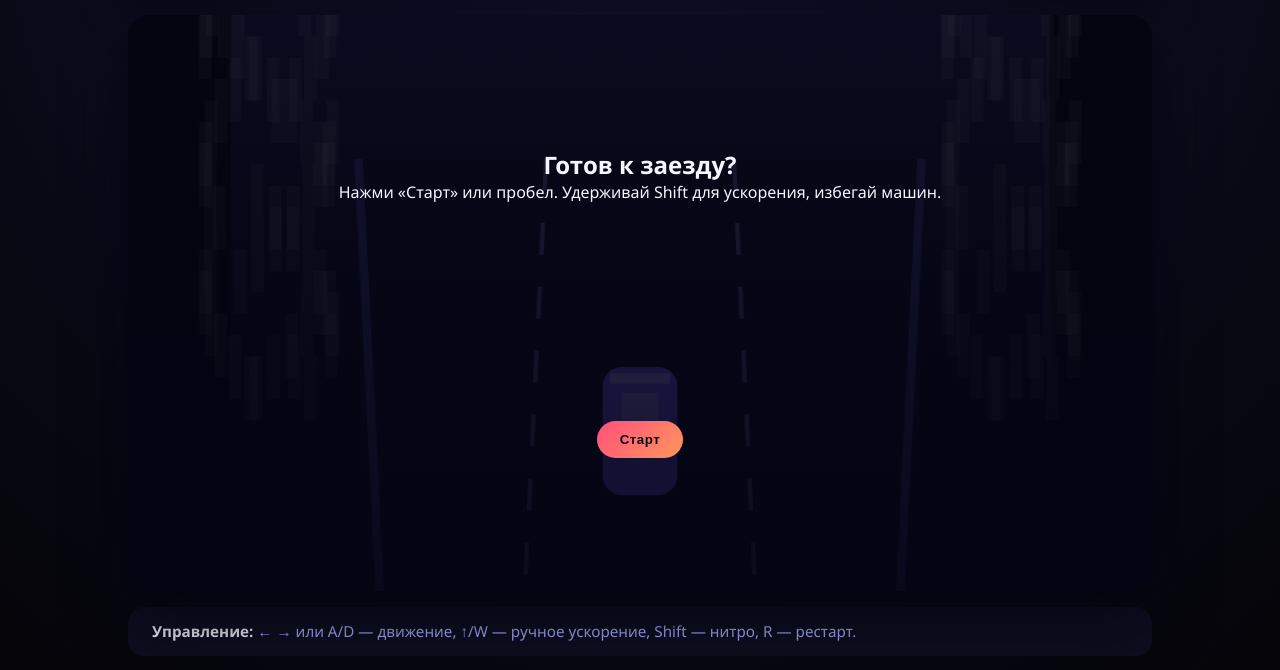
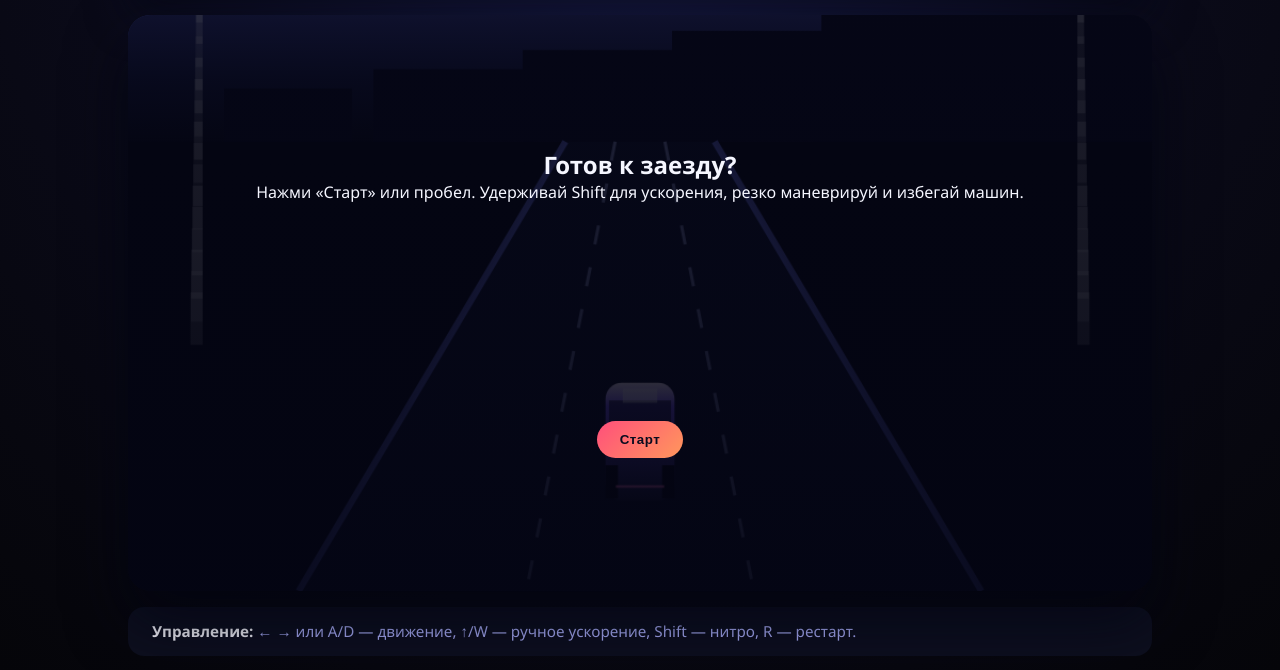
Before and after one commit to Maxicle1/test, a plain HTML site: page index.html in a window 1280 px wide. Shown: the part 130-800 px from the top of the page. Drawn offline with Linux system fonts and the light colour scheme.

Commit message:
Enhance racing game 3D look

```diff
--- a/index.html
+++ b/index.html
@@ -17,7 +17,7 @@
     }
 
     body {
-      background: radial-gradient(circle at top, #1a1b3a 0%, #0a0a18 60%, #050509 100%);
+      background: radial-gradient(circle at top, #20245c 0%, #0a0a18 55%, #050509 100%);
       color: #e5e7ff;
       min-height: 100vh;
       display: grid;
@@ -63,7 +63,7 @@
       border-radius: 22px;
       overflow: hidden;
       box-shadow: 0 30px 60px rgba(3, 4, 18, 0.75);
-      background: #05050c;
+      background: #03040d;
     }
 
     canvas {
@@ -118,7 +118,7 @@
     <header>
       <div>
         <h1>Neon Rush</h1>
-        <p>Ночная трасса, ускорение, неоновые обочины. Уходи от трафика, собирай ускорения и набирай очки.</p>
+        <p>Ночная трасса с псевдо‑3D перспективой, ускорение и неоновые обочины. Уходи от трафика, собирай ускорения и набирай очки.</p>
       </div>
       <div class="hud">
         <div>Скорость: <span id="speed">0</span> км/ч</div>
@@ -132,7 +132,7 @@
       <div id="overlay" class="overlay">
         <div>
           <h2>Готов к заезду?</h2>
-          <p>Нажми «Старт» или пробел. Удерживай Shift для ускорения, избегай машин.</p>
+          <p>Нажми «Старт» или пробел. Удерживай Shift для ускорения, резко маневрируй и избегай машин.</p>
         </div>
         <button id="start">Старт</button>
       </div>
@@ -159,12 +159,16 @@
       distance: 0,
       best: Number(localStorage.getItem("neon-best") || 0),
       laneCount: 3,
-      lanes: [],
+      road: {
+        topWidth: 140,
+        bottomWidth: 640,
+        horizon: canvas.height * 0.22,
+      },
       car: {
         lane: 1,
         offset: 0,
-        width: 70,
-        height: 120,
+        width: 76,
+        height: 130,
         tilt: 0,
       },
       obstacles: [],
@@ -179,11 +183,30 @@
 
     bestEl.textContent = state.best.toFixed(0);
 
-    const lanePositions = () => {
-      const roadWidth = canvas.width * 0.55;
-      const left = (canvas.width - roadWidth) / 2;
-      const laneWidth = roadWidth / state.laneCount;
-      return Array.from({ length: state.laneCount }, (_, i) => left + laneWidth * (i + 0.5));
+    const lerp = (from, to, t) => from + (to - from) * t;
+
+    const roadWidthAt = (y) => {
+      const t = Math.max(0, Math.min(1, (y - state.road.horizon) / (canvas.height - state.road.horizon)));
+      return lerp(state.road.topWidth, state.road.bottomWidth, t);
+    };
+
+    const laneCenterAt = (lane, y) => {
+      const width = roadWidthAt(y);
+      const left = canvas.width / 2 - width / 2;
+      const laneWidth = width / state.laneCount;
+      return left + laneWidth * (lane + 0.5);
+    };
+
+    const laneDividerAt = (lane, y) => {
+      const width = roadWidthAt(y);
+      const left = canvas.width / 2 - width / 2;
+      const laneWidth = width / state.laneCount;
+      return left + laneWidth * lane;
+    };
+
+    const scaleAt = (y) => {
+      const t = Math.max(0, Math.min(1, (y - state.road.horizon) / (canvas.height - state.road.horizon)));
+      return lerp(0.45, 1.05, t);
     };
 
     const reset = () => {
@@ -198,7 +221,7 @@
       state.lastBoost = 0;
       state.shake = 0;
       state.time = 0;
-      state.lanes = lanePositions();
+      state.road.horizon = canvas.height * 0.22;
     };
 
     const spawnObstacle = () => {
@@ -239,24 +262,24 @@
 
       const boostActive = keys.has("Shift");
       const manualBoost = keys.has("ArrowUp") || keys.has("KeyW");
-      state.targetSpeed = boostActive ? 260 : manualBoost ? 200 : 160;
-      state.speed += (state.targetSpeed - state.speed) * 0.08;
+      state.targetSpeed = boostActive ? 280 : manualBoost ? 210 : 170;
+      state.speed += (state.targetSpeed - state.speed) * 0.1;
       state.distance += state.speed * (delta / 1000);
 
       if (keys.has("ArrowLeft") || keys.has("KeyA")) {
-        state.car.offset -= 0.08 * delta;
-        state.car.tilt = -0.15;
+        state.car.offset -= 0.14 * delta;
+        state.car.tilt = -0.22;
       } else if (keys.has("ArrowRight") || keys.has("KeyD")) {
-        state.car.offset += 0.08 * delta;
-        state.car.tilt = 0.15;
+        state.car.offset += 0.14 * delta;
+        state.car.tilt = 0.22;
       } else {
-        state.car.offset *= 0.85;
-        state.car.tilt *= 0.9;
+        state.car.offset *= 0.8;
+        state.car.tilt *= 0.86;
       }
 
-      state.car.offset = Math.max(-120, Math.min(120, state.car.offset));
+      state.car.offset = Math.max(-180, Math.min(180, state.car.offset));
 
-      if (state.time - state.lastSpawn > 900) {
+      if (state.time - state.lastSpawn > 760) {
         spawnObstacle();
         state.lastSpawn = state.time;
       }
@@ -279,14 +302,16 @@
       state.obstacles = state.obstacles.filter((obs) => obs.y < canvas.height + 140);
       state.boosts = state.boosts.filter((boost) => boost.y < canvas.height + 80);
 
-      const carX = state.lanes[state.car.lane] + state.car.offset;
-      const carY = canvas.height - 150;
+      const carY = canvas.height - 140;
+      const carX = laneCenterAt(state.car.lane, carY) + state.car.offset;
+      const carScale = scaleAt(carY);
 
       for (const obs of state.obstacles) {
-        const obsX = state.lanes[obs.lane];
+        const obsX = laneCenterAt(obs.lane, obs.y);
+        const obsScale = scaleAt(obs.y);
         if (
-          Math.abs(obsX - carX) < (obs.width + state.car.width) * 0.4 &&
-          Math.abs(obs.y - carY) < (obs.height + state.car.height) * 0.35
+          Math.abs(obsX - carX) < (obs.width * obsScale + state.car.width * carScale) * 0.38 &&
+          Math.abs(obs.y - carY) < (obs.height * obsScale + state.car.height * carScale) * 0.32
         ) {
           end();
           break;
@@ -294,10 +319,14 @@
       }
 
       for (const boost of state.boosts) {
-        const boostX = state.lanes[boost.lane];
-        if (Math.abs(boostX - carX) < boost.radius + 30 && Math.abs(boost.y - carY) < boost.radius + 40) {
+        const boostX = laneCenterAt(boost.lane, boost.y);
+        const boostScale = scaleAt(boost.y);
+        if (
+          Math.abs(boostX - carX) < boost.radius * boostScale + 34 &&
+          Math.abs(boost.y - carY) < boost.radius * boostScale + 46
+        ) {
           state.shake = 12;
-          state.speed = Math.min(state.speed + 60, 320);
+          state.speed = Math.min(state.speed + 70, 330);
           boost.y = canvas.height + 100;
         }
       }
@@ -311,81 +340,123 @@
     };
 
     const drawRoad = () => {
-      const roadWidth = canvas.width * 0.55;
-      const left = (canvas.width - roadWidth) / 2;
-      const right = left + roadWidth;
-      const laneWidth = roadWidth / state.laneCount;
-      const horizon = canvas.height * 0.25;
+      const horizon = state.road.horizon;
+      const bottomWidth = state.road.bottomWidth;
+      const topWidth = state.road.topWidth;
+      const leftBottom = canvas.width / 2 - bottomWidth / 2;
+      const rightBottom = canvas.width / 2 + bottomWidth / 2;
+      const leftTop = canvas.width / 2 - topWidth / 2;
+      const rightTop = canvas.width / 2 + topWidth / 2;
 
-      ctx.fillStyle = "#05050c";
-      ctx.fillRect(0, 0, canvas.width, canvas.height);
+      const sky = ctx.createLinearGradient(0, 0, 0, horizon);
+      sky.addColorStop(0, "#2a2f6b");
+      sky.addColorStop(0.5, "#141839");
+      sky.addColorStop(1, "#0a0b18");
+      ctx.fillStyle = sky;
+      ctx.fillRect(0, 0, canvas.width, horizon + 40);
 
-      const gradient = ctx.createLinearGradient(0, 0, 0, canvas.height);
-      gradient.addColorStop(0, "#1e1b3f");
-      gradient.addColorStop(0.45, "#100f24");
-      gradient.addColorStop(1, "#050509");
-      ctx.fillStyle = gradient;
-      ctx.fillRect(left - 120, 0, roadWidth + 240, canvas.height);
+      ctx.fillStyle = "rgba(116, 126, 255, 0.1)";
+      ctx.beginPath();
+      ctx.ellipse(canvas.width * 0.5, horizon + 40, 220, 60, 0, 0, Math.PI * 2);
+      ctx.fill();
 
-      ctx.fillStyle = "#0d1124";
-      ctx.fillRect(left, horizon, roadWidth, canvas.height - horizon);
+      ctx.fillStyle = "#0a0b1e";
+      for (let i = 0; i < 6; i += 1) {
+        const height = 50 + i * 18;
+        const width = 120 + i * 30;
+        ctx.fillRect(90 + i * 140, horizon - height, width, height);
+      }
 
-      ctx.strokeStyle = "rgba(88, 97, 190, 0.5)";
-      ctx.lineWidth = 8;
+      ctx.fillStyle = "#070812";
+      ctx.fillRect(0, horizon, canvas.width, canvas.height - horizon);
+
+      ctx.fillStyle = "#0e1227";
       ctx.beginPath();
-      ctx.moveTo(left, horizon);
-      ctx.lineTo(left + 20, canvas.height);
-      ctx.moveTo(right, horizon);
-      ctx.lineTo(right - 20, canvas.height);
+      ctx.moveTo(leftTop, horizon);
+      ctx.lineTo(rightTop, horizon);
+      ctx.lineTo(rightBottom, canvas.height);
+      ctx.lineTo(leftBottom, canvas.height);
+      ctx.closePath();
+      ctx.fill();
+
+      ctx.strokeStyle = "rgba(120, 130, 255, 0.6)";
+      ctx.lineWidth = 6;
+      ctx.beginPath();
+      ctx.moveTo(leftTop, horizon);
+      ctx.lineTo(leftBottom, canvas.height);
+      ctx.moveTo(rightTop, horizon);
+      ctx.lineTo(rightBottom, canvas.height);
       ctx.stroke();
 
-      ctx.strokeStyle = "rgba(160, 172, 255, 0.45)";
-      ctx.lineWidth = 4;
-      for (let i = 1; i < state.laneCount; i += 1) {
-        const laneX = left + laneWidth * i;
-        ctx.setLineDash([30, 30]);
+      for (let lane = 1; lane < state.laneCount; lane += 1) {
+        ctx.strokeStyle = "rgba(186, 196, 255, 0.5)";
+        ctx.lineWidth = 3;
+        ctx.setLineDash([18, 22]);
         ctx.beginPath();
-        ctx.moveTo(laneX, horizon);
-        ctx.lineTo(laneX + (i % 2 === 0 ? 20 : -20), canvas.height);
+        ctx.moveTo(laneDividerAt(lane, horizon), horizon);
+        ctx.lineTo(laneDividerAt(lane, canvas.height), canvas.height);
         ctx.stroke();
       }
       ctx.setLineDash([]);
 
       ctx.fillStyle = "rgba(255, 255, 255, 0.08)";
-      for (let i = 0; i < 80; i += 1) {
-        const y = ((i * 160 + state.distance * 6) % canvas.height) - 200;
-        const xOffset = Math.sin((i + state.distance * 0.02) * 0.6) * 60;
-        ctx.fillRect(left - 90 + xOffset, y, 12, 60);
-        ctx.fillRect(right + 78 + xOffset, y, 12, 60);
+      for (let i = 0; i < 70; i += 1) {
+        const y = ((i * 160 + state.distance * 6) % canvas.height) - 260;
+        const width = 14 * scaleAt(y + horizon);
+        const height = 60 * scaleAt(y + horizon);
+        ctx.fillRect(leftBottom - 90 - width, y, width, height);
+        ctx.fillRect(rightBottom + 90, y, width, height);
       }
     };
 
-    const drawCar = (x, y, width, height, color, tilt = 0) => {
+    const drawCar = (x, y, width, height, color, tilt = 0, scale = 1) => {
       ctx.save();
       ctx.translate(x, y);
       ctx.rotate(tilt);
-      ctx.fillStyle = color;
+      ctx.scale(scale, scale);
+
+      const bodyGradient = ctx.createLinearGradient(0, -height / 2, 0, height / 2);
+      bodyGradient.addColorStop(0, "#fdf2ff");
+      bodyGradient.addColorStop(0.2, color);
+      bodyGradient.addColorStop(1, "#1a1d3a");
+
+      ctx.fillStyle = bodyGradient;
       ctx.beginPath();
       ctx.roundRect(-width / 2, -height / 2, width, height, 18);
       ctx.fill();
-      ctx.fillStyle = "rgba(255,255,255,0.25)";
-      ctx.fillRect(-width * 0.25, -height * 0.3, width * 0.5, height * 0.4);
-      ctx.fillStyle = "rgba(255,255,255,0.4)";
-      ctx.fillRect(-width * 0.4, -height * 0.45, width * 0.8, height * 0.08);
+
+      ctx.fillStyle = "rgba(8, 10, 24, 0.6)";
+      ctx.fillRect(-width * 0.45, -height * 0.35, width * 0.9, height * 0.25);
+
+      ctx.fillStyle = "rgba(255,255,255,0.45)";
+      ctx.fillRect(-width * 0.25, -height * 0.45, width * 0.5, height * 0.12);
+
+      ctx.fillStyle = "#070812";
+      ctx.fillRect(-width * 0.5, height * 0.2, width * 0.18, height * 0.28);
+      ctx.fillRect(width * 0.32, height * 0.2, width * 0.18, height * 0.28);
+
+      ctx.strokeStyle = "rgba(255, 120, 200, 0.8)";
+      ctx.lineWidth = 3;
+      ctx.beginPath();
+      ctx.moveTo(-width * 0.35, height * 0.38);
+      ctx.lineTo(width * 0.35, height * 0.38);
+      ctx.stroke();
+
       ctx.restore();
     };
 
-    const drawBoost = (x, y, radius) => {
+    const drawBoost = (x, y, radius, scale = 1) => {
       ctx.save();
       ctx.translate(x, y);
+      ctx.scale(scale, scale);
       const pulse = 0.6 + Math.sin(state.time * 0.01) * 0.4;
       ctx.fillStyle = "rgba(96, 255, 209, 0.25)";
       ctx.beginPath();
-      ctx.arc(0, 0, radius * 1.6 * pulse, 0, Math.PI * 2);
+      ctx.arc(0, 0, radius * 1.9 * pulse, 0, Math.PI * 2);
       ctx.fill();
       ctx.fillStyle = "#4fffb8";
       ctx.beginPath();
-      ctx.arc(0, 0, radius * 0.9, 0, Math.PI * 2);
+      ctx.arc(0, 0, radius * 0.95, 0, Math.PI * 2);
       ctx.fill();
       ctx.restore();
     };
@@ -399,16 +470,18 @@
       drawRoad();
 
       state.boosts.forEach((boost) => {
-        drawBoost(state.lanes[boost.lane], boost.y, boost.radius);
+        const scale = scaleAt(boost.y);
+        drawBoost(laneCenterAt(boost.lane, boost.y), boost.y, boost.radius, scale);
       });
 
       state.obstacles.forEach((obs) => {
-        drawCar(state.lanes[obs.lane], obs.y, obs.width, obs.height, obs.color);
+        const scale = scaleAt(obs.y);
+        drawCar(laneCenterAt(obs.lane, obs.y), obs.y, obs.width, obs.height, obs.color, 0, scale);
       });
 
-      const carX = state.lanes[state.car.lane] + state.car.offset;
-      const carY = canvas.height - 150;
-      drawCar(carX, carY, state.car.width, state.car.height, "#7b5bff", state.car.tilt);
+      const carY = canvas.height - 140;
+      const carX = laneCenterAt(state.car.lane, carY) + state.car.offset;
+      drawCar(carX, carY, state.car.width, state.car.height, "#7b5bff", state.car.tilt, scaleAt(carY));
 
       ctx.restore();
 
```
